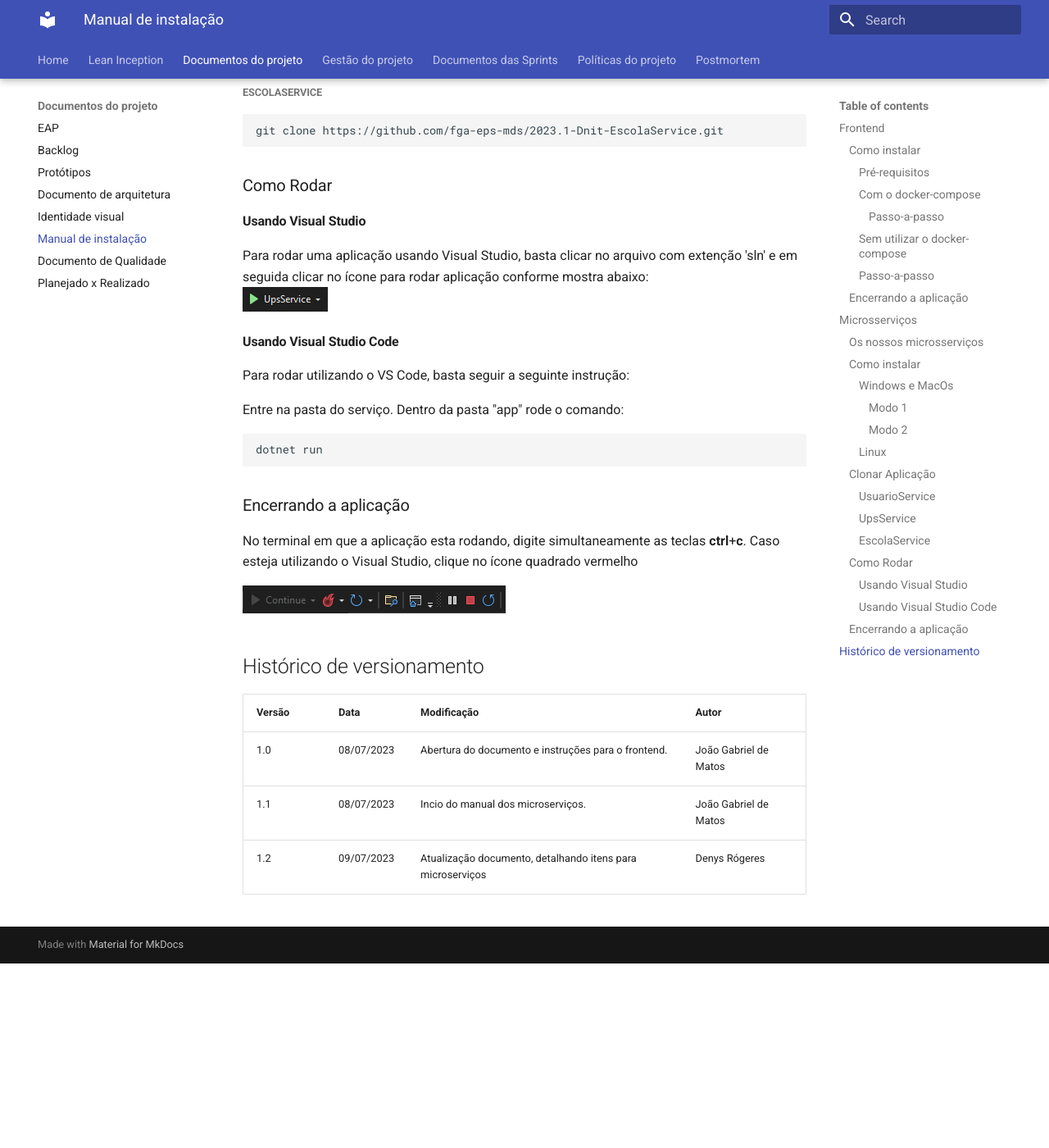
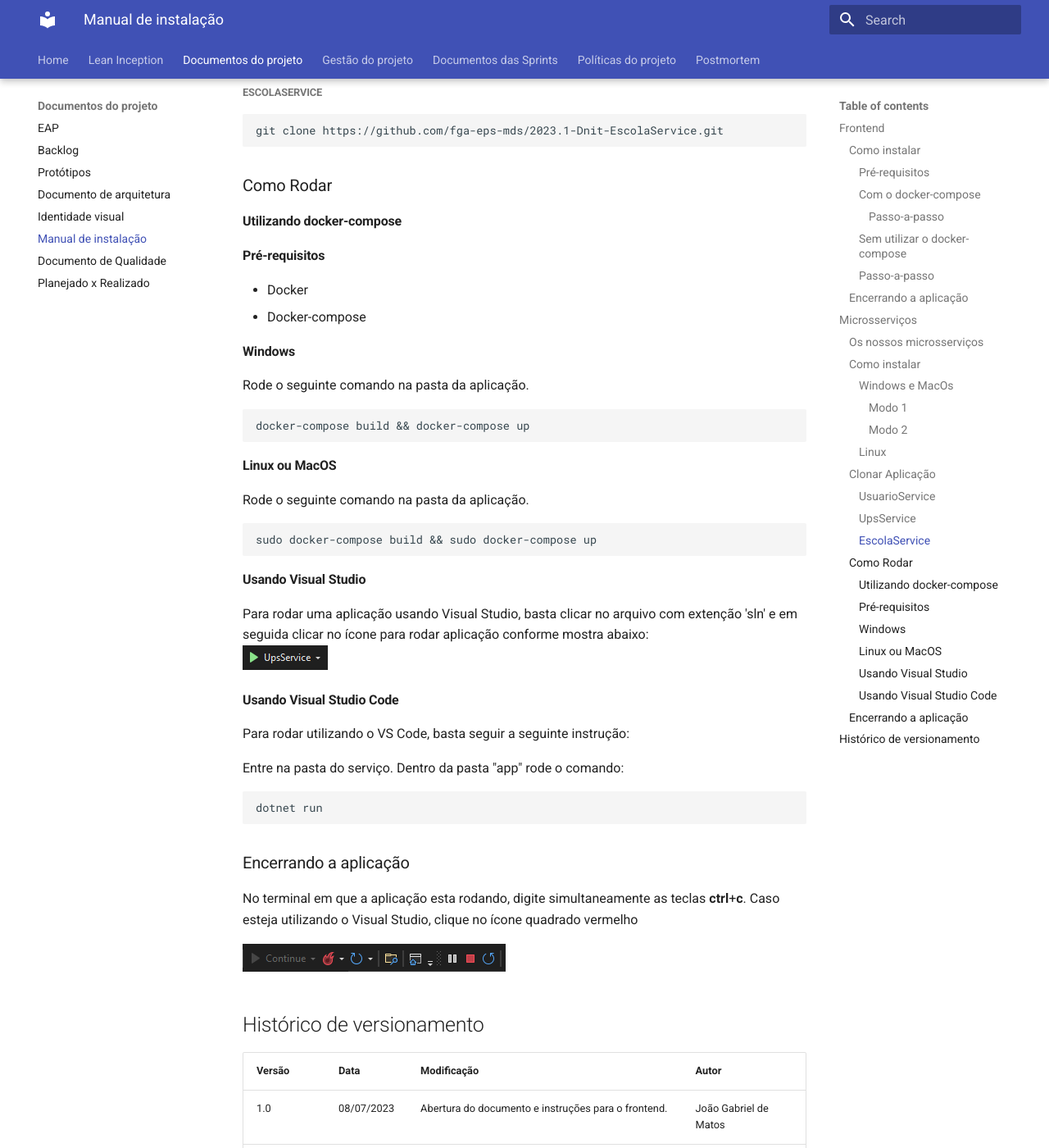
Before and after one commit to fga-eps-mds/2023-1-Dnit-DOC, an MkDocs documentation site: the page built from docs/docs/manualInstalacao/manualInstalacao.md, in a window 1280 px wide and 1400 px high, scrolled down 4078 px. Shown: the whole window at 82% size. Built offline with MkDocs 1.6.1 and Material for MkDocs 9.7.7, drawn with Linux system fonts in a browser that asks for light colours; before the commit the page ends 5253 px from its top, so only the background shows below that; some of the changed text lies outside the part shown.

Commit message:
atulizando manual de instalacao

````diff
--- a/docs/docs/manualInstalacao/manualInstalacao.md
+++ b/docs/docs/manualInstalacao/manualInstalacao.md
@@ -137,6 +137,24 @@ git clone https://github.com/fga-eps-mds/2023.1-Dnit-UpsService.git
 git clone https://github.com/fga-eps-mds/2023.1-Dnit-EscolaService.git
 ```
 ### Como Rodar
+
+#### Utilizando docker-compose
+
+#### Pré-requisitos
+- Docker
+- Docker-compose
+
+#### Windows
+Rode o seguinte comando na pasta da aplicação.
+```bash
+docker-compose build && docker-compose up
+```
+
+#### Linux ou MacOS
+Rode o seguinte comando na pasta da aplicação.
+```bash
+sudo docker-compose build && sudo docker-compose up
+```
 #### Usando Visual Studio
 
 Para rodar uma aplicação usando Visual Studio, basta clicar no arquivo com extenção 'sln' e em seguida clicar no ícone para rodar aplicação conforme mostra abaixo:
@@ -168,3 +186,4 @@ No terminal em que a aplicação esta rodando, digite simultaneamente as teclas
 | 1.0    | 08/07/2023 | Abertura do documento e instruções para o frontend.         | João Gabriel de Matos |
 | 1.1    | 08/07/2023 | Incio do manual dos microserviços.                          | João Gabriel de Matos |
 | 1.2    | 09/07/2023 | Atualização documento, detalhando itens para microserviços  | Denys Rógeres         |
+| 1.3    | 14/07/2023 | Atulizando tutorial para incluir docker-compose  | Denys Rógeres         |
````
